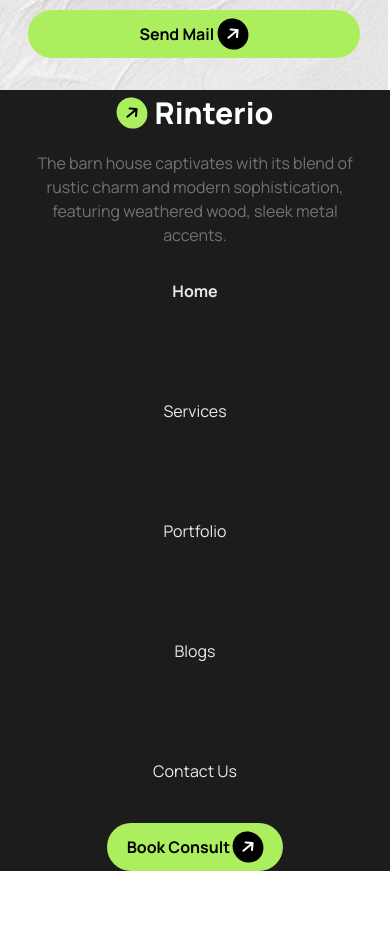
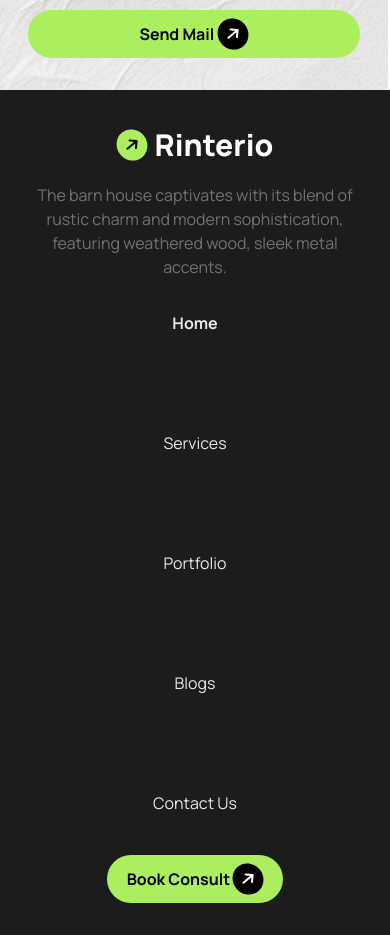
Before and after one commit to dev-ratul/dream-house, a plain HTML site: page index.html in a window 390 px wide. Shown: the part 7975-8910 px from the top of the page. Before the commit the page ends 8846 px from the top, so only its background shows below. Drawn offline with nearby package versions, Linux system fonts and the light colour scheme.

Commit message:
update py

```diff
--- a/index.html
+++ b/index.html
@@ -396,8 +396,8 @@
            </section>
       </main>
       <!-- footer -->
-       <footer class="bg-[#1C1C1C]">
-        <div class="w-[85vw] mx-auto mx-auto py[32px] lg:py-[70px] xl:py-[100px]">
+       <footer class="bg-[#1C1C1C] py-[32px] lg:py-[70px] xl:py-[100px]">
+        <div class="w-[85vw] mx-auto mx-auto ">
           <div>
             <div class="flex items-center gap-2 justify-center">
               <div>
```
